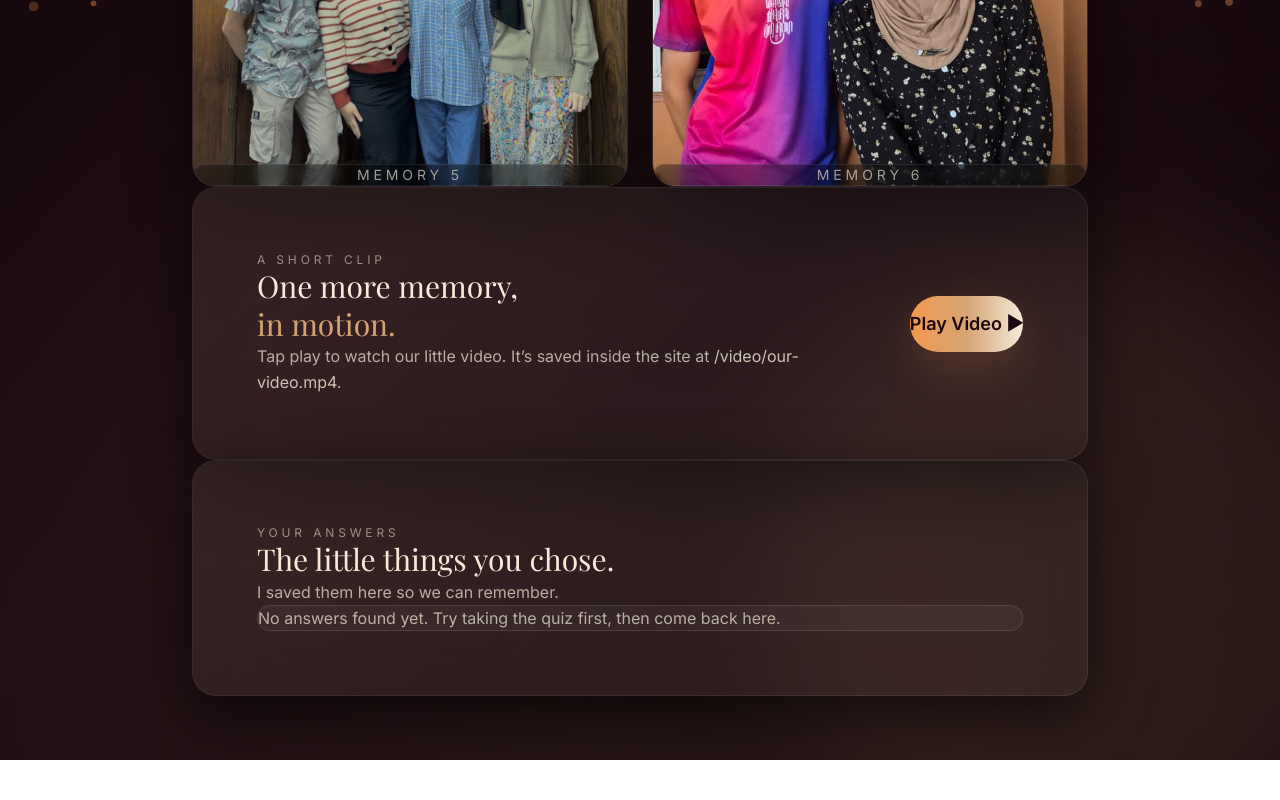
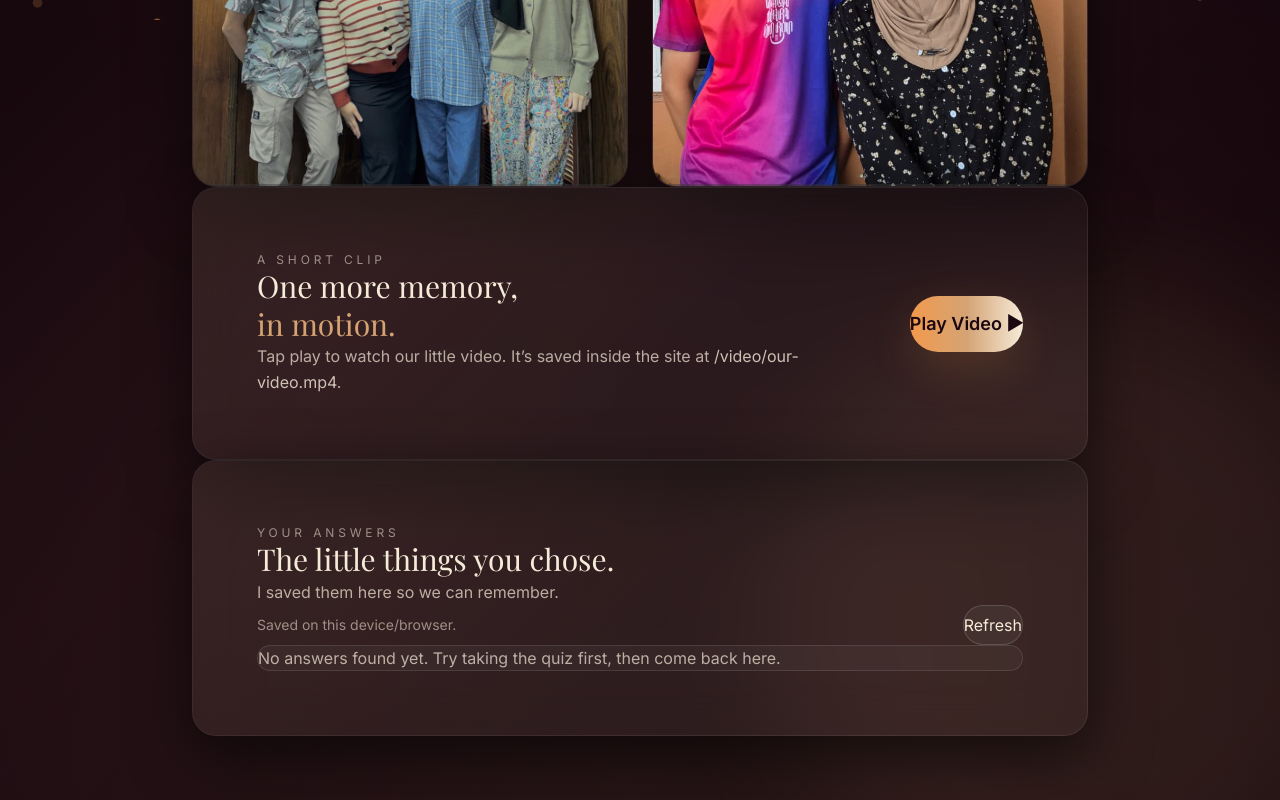
Before and after one commit to DimasJatiS/for-her, a Next.js app: page /final in a window 1280 px wide. Shown: the part 780-1580 px from the top of the page. Before the commit the page ends 1540 px from the top, so only its background shows below. Built offline with nearby package versions, Linux system fonts and the light colour scheme; a web font is replaced by a local one.

Commit message:
Fix quiz answers persistence on final

```diff
--- a/app/final/page.tsx
+++ b/app/final/page.tsx
@@ -38,12 +38,19 @@ export default function FinalPage() {
     setTimeout(() => setShowCountdown(true), 1000);
   };
 
-  useEffect(() => {
+  const loadAnswers = () => {
     try {
       const raw = localStorage.getItem(QUIZ_ANSWERS_STORAGE_KEY);
-      if (!raw) return;
+      if (!raw) {
+        setQuizAnswers([]);
+        return;
+      }
+
       const parsed = JSON.parse(raw) as StoredQuizAnswer[];
-      if (!Array.isArray(parsed)) return;
+      if (!Array.isArray(parsed)) {
+        setQuizAnswers([]);
+        return;
+      }
 
       const normalized = parsed
         .filter(
@@ -57,8 +64,22 @@ export default function FinalPage() {
 
       setQuizAnswers(normalized);
     } catch {
-      // ignore
+      setQuizAnswers([]);
     }
+  };
+
+  useEffect(() => {
+    loadAnswers();
+
+    const onStorage = (e: StorageEvent) => {
+      if (e.key === QUIZ_ANSWERS_STORAGE_KEY) {
+        loadAnswers();
+      }
+    };
+
+    window.addEventListener('storage', onStorage);
+    return () => window.removeEventListener('storage', onStorage);
+    // eslint-disable-next-line react-hooks/exhaustive-deps
   }, []);
 
   const hasAnswers = useMemo(() => quizAnswers.length > 0, [quizAnswers.length]);
@@ -118,9 +139,6 @@ export default function FinalPage() {
               />
               <div className="absolute inset-0 flex flex-col items-center justify-end text-center px-6 pb-6">
                 <div className="w-full rounded-2xl bg-black/35 backdrop-blur-sm border border-white/10 px-4 py-3">
-                  <p className="text-sm tracking-[0.28em] uppercase text-[#F5EBD9]/70">
-                    Memory 5
-                  </p>
                 </div>
               </div>
             </div>
@@ -139,9 +157,6 @@ export default function FinalPage() {
               />
               <div className="absolute inset-0 flex flex-col items-center justify-end text-center px-6 pb-6">
                 <div className="w-full rounded-2xl bg-black/35 backdrop-blur-sm border border-white/10 px-4 py-3">
-                  <p className="text-sm tracking-[0.28em] uppercase text-[#F5EBD9]/70">
-                    Memory 6
-                  </p>
                 </div>
               </div>
             </div>
@@ -195,6 +210,19 @@ export default function FinalPage() {
               <p className="mt-4 text-base text-[#F5EBD9]/70 leading-relaxed">
                 I saved them here so we can remember.
               </p>
+
+              <div className="mt-5 flex items-center justify-between gap-3">
+                <p className="text-sm text-[#F5EBD9]/55">
+                  Saved on this device/browser.
+                </p>
+                <button
+                  type="button"
+                  onClick={loadAnswers}
+                  className="h-10 px-4 rounded-full border border-white/15 bg-white/[0.05] text-[#F5EBD9] hover:bg-white/[0.08] transition"
+                >
+                  Refresh
+                </button>
+              </div>
 
               {!hasAnswers ? (
                 <div className="mt-6 rounded-2xl border border-white/10 bg-white/[0.04] px-5 py-4">
```
